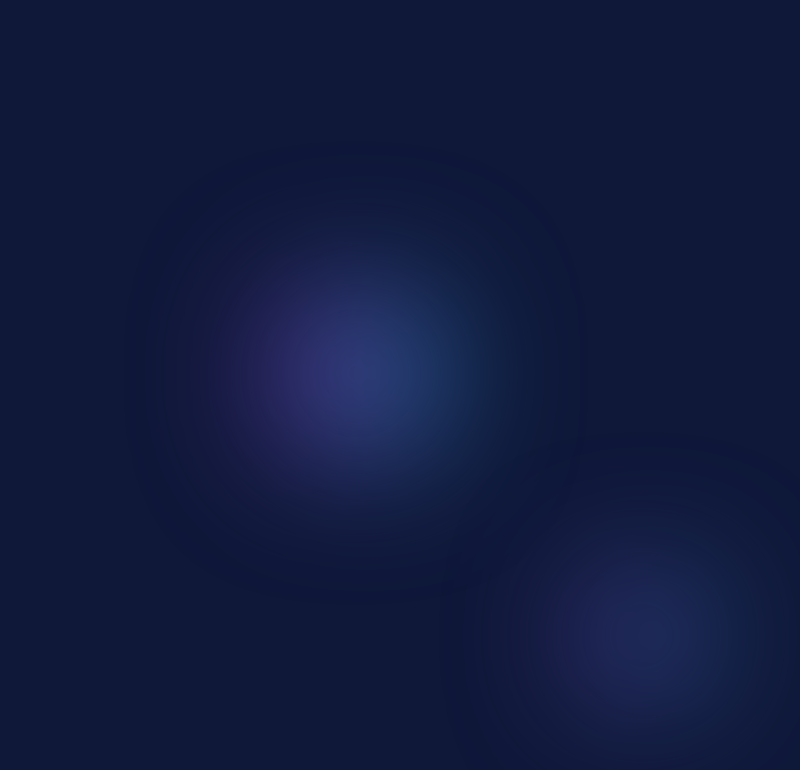
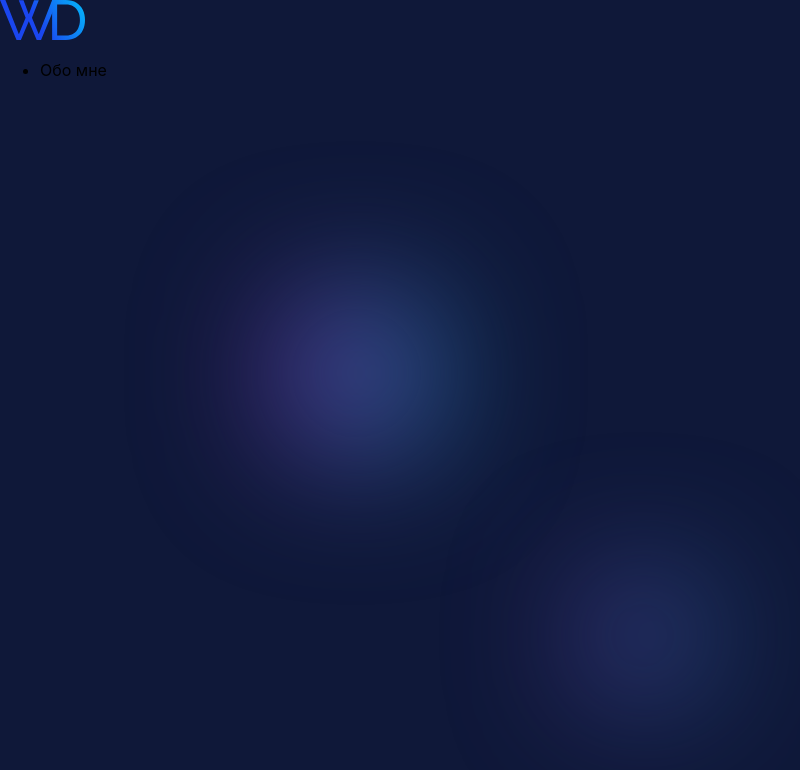
Before and after one commit to Feelcover/My-Site, a Next.js app: page / in a window 1280 px wide. Shown: the top 770 px of the page, without its empty margins (0-800 px from the left). Built offline with nearby package versions, Linux system fonts and the light colour scheme.

Commit message:
добавить компоненты Header и Logo

```diff
--- /dev/null
+++ b/components/Header/Header.tsx
@@ -0,0 +1,36 @@
+import { Link } from "react-scroll";
+import styles from "../../styles/Header.module.scss";
+import Logo from "../Logo/Logo";
+
+const Header = () => {
+  const spy = true;
+  const smooth = true;
+  const offset = 140;
+  const duration = 500;
+  return (
+    <header>
+      <div className={`"container" ${styles.headerContainer}`}>
+        <Logo />
+      </div>
+      <nav className={styles.header__nav}>
+        <ul className={styles.header__nav__list}>
+          <li className={styles.header__nav__list__item}>
+            <Link
+              className={styles.header__nav__list__item__link}
+              href="/"
+              to="about"
+              spy={spy}
+              smooth={smooth}
+              offset={offset}
+              duration={duration}
+            >
+              Обо мне
+            </Link>
+          </li>
+        </ul>
+      </nav>
+    </header>
+  );
+};
+
+export default Header;
--- /dev/null
+++ b/components/Logo/Logo.tsx
@@ -0,0 +1,12 @@
+import Link from "next/link";
+import styles from "../../styles/Logo.module.scss";
+
+const Logo = () => {
+  return (
+    <Link href="/">
+      <img className={styles.logo} src="/images/logo.svg" alt="logo" />
+    </Link>
+  );
+};
+
+export default Logo;
--- a/pages/index.tsx
+++ b/pages/index.tsx
@@ -1,5 +1,6 @@
-import Head from 'next/head'
-import styles from '../styles/Home.module.css'
+import Header from "@/components/Header/Header";
+import Head from "next/head";
+import styles from "../styles/Home.module.css";
 
 export default function Home() {
   return (
@@ -9,13 +10,19 @@ export default function Home() {
         <meta charSet="UTF-8" />
         <meta httpEquiv="X-UA-Compatible" content="IE=edge" />
         <meta name="viewport" content="width=device-width, initial-scale=1.0" />
-        <link rel="icon" type='image/svg' sizes='32x32' href="/images/logo.svg" />
+        <link
+          rel="icon"
+          type="image/svg"
+          sizes="32x32"
+          href="/images/logo.svg"
+        />
       </Head>
-     <div className='backgroundAnimation'>
-      <div id='ballOne'></div>
-      <div id='ballTwo'></div>
-      <div id='ballThree'></div>
-     </div>
+      <div className="backgroundAnimation">
+        <div id="ballOne"></div>
+        <div id="ballTwo"></div>
+        <div id="ballThree"></div>
+      </div>
+      <Header></Header>
     </>
-  )
+  );
 }
--- /dev/null
+++ b/styles/Logo.module.scss
@@ -0,0 +1,4 @@
+.logo{
+    width: 85px;
+    height: 40px;
+}
```
